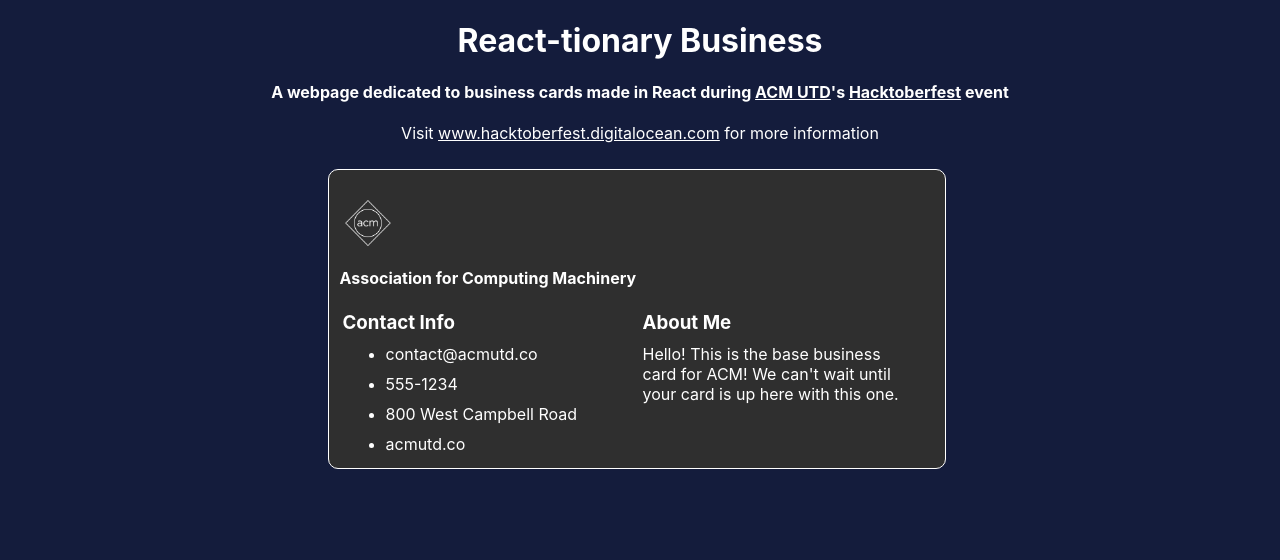
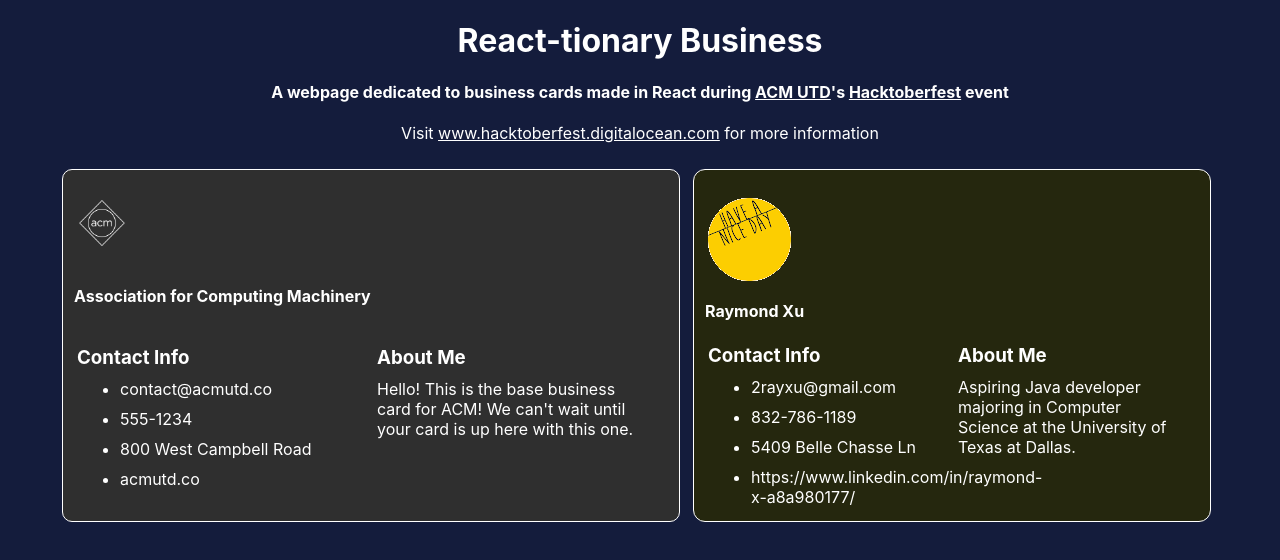
Before and after one commit to acmutd/htf-projects, a React (Create React App) app: page / in a window 1280 px wide. Shown: the top 560 px of the page. Built offline with nearby package versions, Linux system fonts and the light colour scheme.

Commit message:
New card

```diff
--- a/src/App.js
+++ b/src/App.js
@@ -3,6 +3,7 @@
 
 // Make sure you add an import for your card!
 import ACMCard from './components/ACMCard';
+import RaymondX from './components/RaymondX';
 
 function App() {
   return (
@@ -17,7 +18,7 @@
       <div id="business-cards">
         {/*Notice how you can give named attributes to your component!*/}
         <ACMCard name="Association for Computing Machinery" email="contact@acmutd.co" phone="555-1234" address="800 West Campbell Road" website="acmutd.co"/>
-
+        <RaymondX name="Raymond Xu" email="2rayxu@gmail.com" phone="832-786-1189" address="5409 Belle Chasse Ln" linkedin="https://www.linkedin.com/in/raymond-x-a8a980177/"/>
         {/*Add your component above this comment to put it into the app!*/}
       </div>
     </div>
--- /dev/null
+++ b/src/components/RaymondX.css
@@ -0,0 +1,51 @@
+/*
+File containing styles for individual card components
+
+Use a copy of this file to style your business card
+*/
+
+#RaymondX-card
+{
+  max-width: 500px;
+  max-height: 500px;
+
+  display: grid;
+  grid-template-columns: 50% 50%;
+
+  padding: 8px;
+
+  overflow-x: visible;
+
+  color: rgb(255, 255, 255);
+  background-color: #25270e;
+
+  border-style: solid;
+  border-radius: 12px;
+  border-width: 1px;
+}
+
+#RaymondX-card h1
+{
+  grid-column: 1 / 3;
+  text-align: left;
+  font-size: medium;
+}
+
+#RaymondX-card-contact-info {
+    grid-column: 1;
+}
+
+#RaymondX-card-about-me {
+    grid-column: 2;
+    vertical-align: top;
+    border-radius: 20px;
+    height: 75%;
+}
+
+#RaymondX-logo {
+    width: 50px;
+    height: 50px;
+    grid-column: 1 / 3;
+    text-align: center;
+    display: inline-block;
+}
--- /dev/null
+++ b/src/components/RaymondX.js
@@ -0,0 +1,53 @@
+// It's important to import react before we begin so we can get access to the Component superclass
+import React, { Component } from 'react';
+
+// Make sure to update this import to the name of your CSS file!
+import "./RaymondX.css";
+
+/*
+This is a general class that you can use as a template to create your card! Make sure you make a copy
+of the file before editing it
+
+Change the name "ACMCard" to some other valid identifier name. This way, your unique
+component won't interfere with the names of anyone else's card.
+*/
+class RaymondX extends Component
+{
+    render()
+    {
+        /*
+        Here, we are returning some JavaScript XML (used in a similar manner to HTML) which
+        allows us to actually build our component.
+        */
+        return (
+        <div id="RaymondX-card">
+            <span><img id="Greetings" alt="Have-A-Nice-Day" src={"./images/smile2.png"}/></span>
+            {/*Replace any 'this.props.attribute' with the name of the attributes you gave in the App.js file!*/}
+            <h1>{this.props.name}</h1>
+
+            {/*Create your card however you want!*/}
+            <div id="RaymondX-card-contact-info">
+                <h3>Contact Info</h3>
+                <ul>
+                    <li>{this.props.email}</li>
+                    <li>{this.props.phone}</li>
+                    <li>{this.props.address}</li>
+                    <li>{this.props.linkedin}</li>
+                </ul>
+            </div>
+
+            <div id="RaymondX-card-about-me">
+                <h3>About Me</h3>
+                <p>
+                    Aspiring Java developer majoring in Computer Science at the University of Texas
+                    at Dallas.
+                </p>
+            </div>
+        </div>
+        )
+
+    }
+}
+
+// Make sure to update this export with the name of the above class
+export default RaymondX;
```
Also changed, not shown: public/images/smile.png (added), public/images/smile2.png (added).
